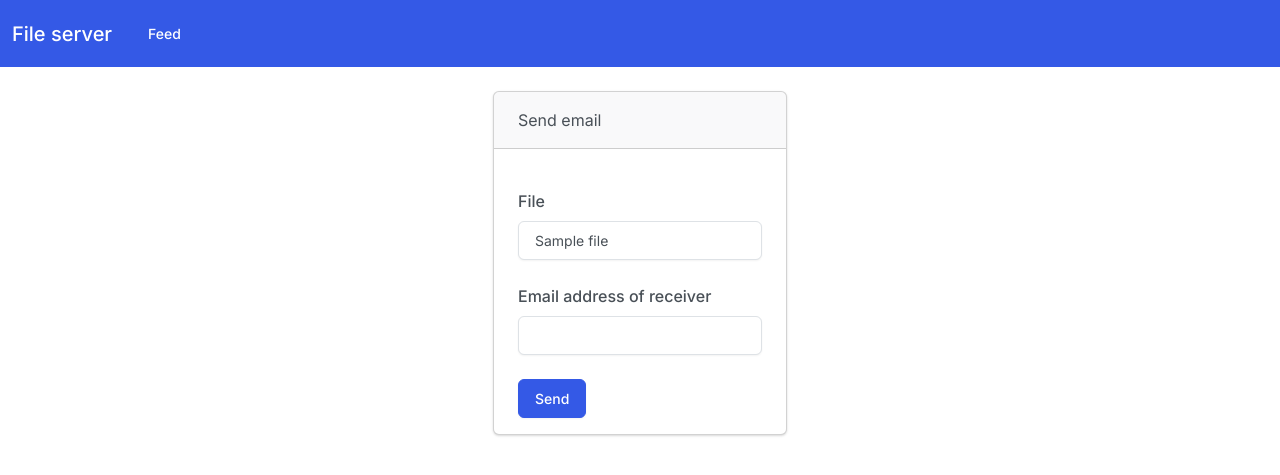
After one commit to mufidmohammed/file_server, a Django app: template server/templates/server/email.html in a window 1280 px wide. The commit adds this page. Shown: the top 475 px of the page. Run offline with Django 3.2, Linux system fonts and the light colour scheme; the template is opened without the code that fills it: most values are stand-ins (such as "Sample title", 1, 10 or a date in 2020); some libraries are stand-ins or nearby versions.

Commit message:
email funtionality

```diff
--- a/file_server/settings.py
+++ b/file_server/settings.py
@@ -137,3 +137,6 @@ JAZZMIN_SETTINGS = {
 
 MEDIA_ROOT = os.path.join(BASE_DIR, 'media')
 MEDIA_URL = '/media/'
+
+EMAIL_HOST = 'localhost'
+EMAIL_PORT = 1025
--- /dev/null
+++ b/server/templates/server/email.html
@@ -0,0 +1,52 @@
+{% extends "base.html" %}
+
+{% block content %}
+
+  <nav class="navbar navbar-expand-lg bg-primary" data-bs-theme="dark">
+    <div class="container-fluid">
+      <a class="navbar-brand" href="{% url 'server:index' %}">File server</a>
+      <button class="navbar-toggler" type="button" data-bs-toggle="collapse" data-bs-target="#navbarColor01" aria-controls="navbarColor01" aria-expanded="false" aria-label="Toggle navigation">
+        <span class="navbar-toggler-icon"></span>
+      </button>
+      <div class="collapse navbar-collapse" id="navbarColor01">
+        <ul class="navbar-nav me-auto">
+          <li class="nav-item">
+            <a class="nav-link active" href="{% url 'server:index' %}">Feed</a>
+          </li>
+        </ul>
+      </div>
+    </div>
+  </nav>
+
+<div class="text-center mt-4"></div>
+{% if message %}
+<div class="d-flex justify-content-center">
+  <div class="w-25 my-4 bg-success text-white p-4">{{ message }}</div>
+</div>
+{% endif %}
+<div class="d-flex justify-content-center">
+  <div class="card mb-3" style="max-width: 20rem;">
+    <div class="card-header">Send email</div>
+    <div class="card-body">
+      <form method="post" action="{% url 'server:send_email' %}">
+        {% csrf_token %}
+        <fieldset>
+          <div class="form-group">
+            <label for="id" class="form-label mt-4">File</label>
+            <select name="id"  id="id" class="form-control">
+              <option value="{{ file.id }}">{{ file.title }}</option>
+            </select>
+          </div>
+          <div class="form-group">
+            <label for="receiver" class="form-label mt-4">Email address of receiver</label>
+            <input type="email" class="form-control" id="receiver" name="receiver">
+          </div>
+
+          <button type="submit" class="btn btn-primary mt-4">Send</button>
+        </fieldset>
+      </form>
+    </div>
+  </div>
+</div>
+
+{% endblock %}
--- a/server/templates/server/feed.html
+++ b/server/templates/server/feed.html
@@ -45,7 +45,7 @@
         <td>
           <div class="d-flex">
             <div class="mx-1"><a href="{% url 'server:preview' file.id %}" target="_blank" class="btn btn-info">preview</a></div>
-            <div class="mx-1"><a href="" class="btn btn-info">send as email</a></div>
+            <div class="mx-1"><a href="{% url 'server:create_email' file.id %}" class="btn btn-info">send as email</a></div>
           </div>
         </td>
       </tr>
--- a/server/urls.py
+++ b/server/urls.py
@@ -5,5 +5,8 @@ from . import views
 app_name = "server"
 urlpatterns = [
     path("", views.index, name="index"),
-    path('<int:file_id>/preview/', views.preview, name='preview'),
+    path("<int:file_id>/preview/", views.preview, name="preview"),
+    path("<int:file_id>/email/", views.create_email, name="create_email"),
+    path('email/', views.send_email, name='send_email'),
+
 ]
```
Also changed, not shown: server/views.py (+35 -0 lines), db.sqlite3.
